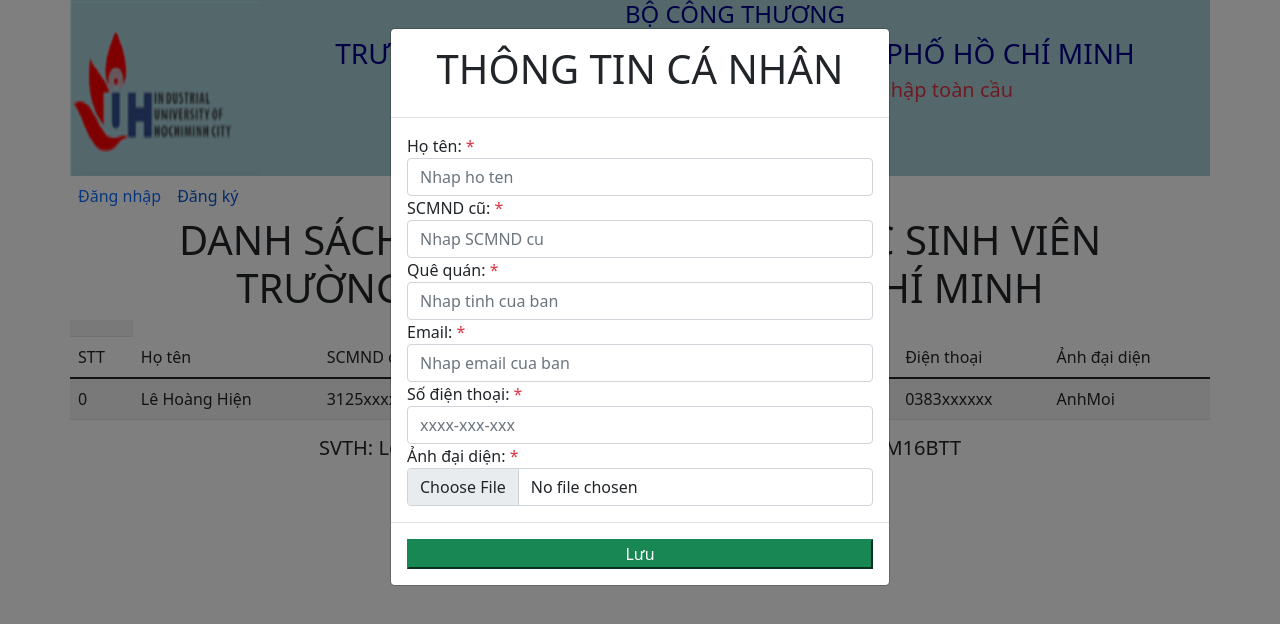
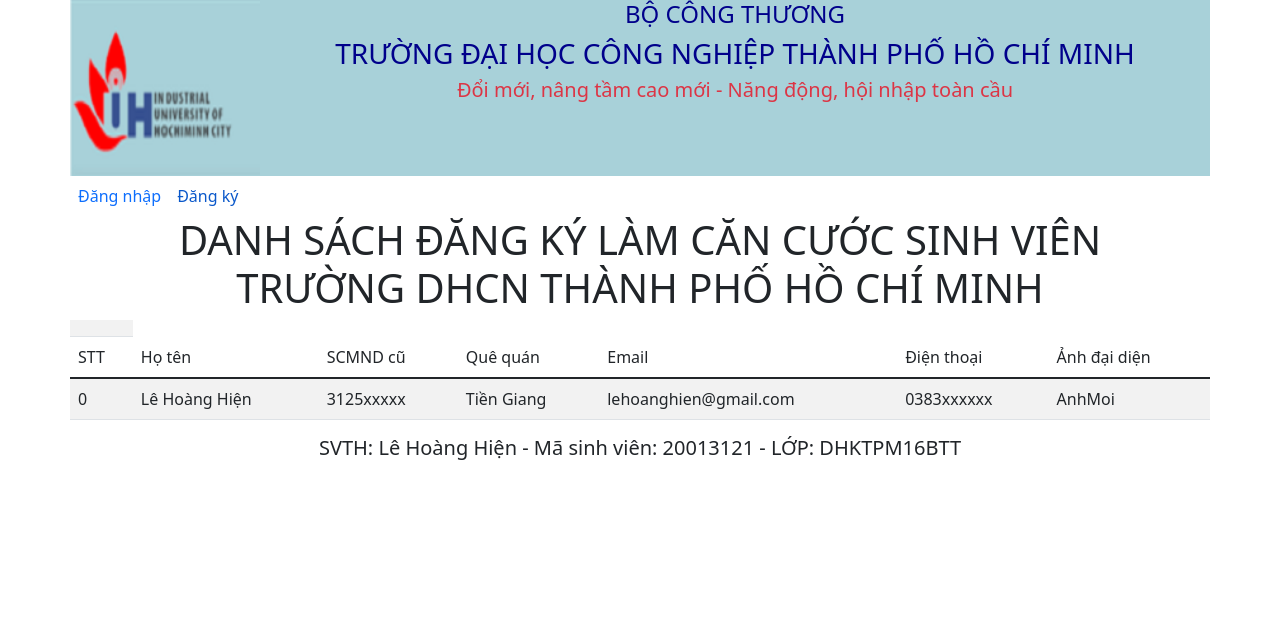
Before and after one commit to hoaqhienn/KTTHCK, a plain HTML site: page index.html in a window 1280 px wide. Both pictures are taken after a click on the link "Đăng ký". Drawn offline with nearby package versions, Linux system fonts and the light colour scheme.

Commit message:
Update index.html

```diff
--- a/index.html
+++ b/index.html
@@ -18,8 +18,9 @@
         $(document).ready(function() {
             var i = 1;
             $("#myBtn").click(function() {
-                $("#myModal").modal('show');
+                $("#myModal").modal();
             })
+
 
             // function KTHT() {
             //     let mauKT = /([A-Z]{1}[a-z]+)((\s{1}[A-Z]{1}[a-z]+){1,})$/;
```
